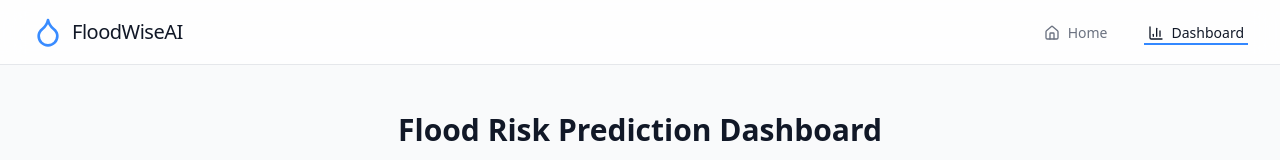
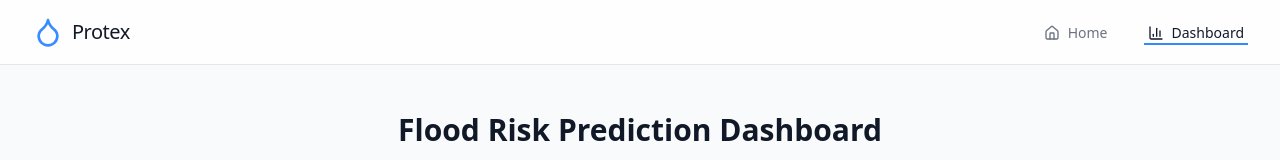
Before and after one commit to sdn3212/floodwise-insightful-forecaster, a React (Vite) app: page /dashboard in a window 1280 px wide. Shown: the top 160 px of the page. Built offline with nearby package versions, Linux system fonts and the light colour scheme.

Commit message:
Rename "FloodWiseAI" to "Protex"
Replaces all instances of "FloodWiseAI" with "Protex" in the codebase.

```diff
--- a/src/components/Navigation.tsx
+++ b/src/components/Navigation.tsx
@@ -1,4 +1,3 @@
-
 import { useState } from "react";
 import { Link, useLocation } from "react-router-dom";
 import { cn } from "@/lib/utils";
@@ -24,7 +23,7 @@ export const Navigation = () => {
             >
               <DropletIcon className="h-8 w-8 text-primary animate-pulse-subtle" />
               <span className="text-xl font-medium text-gray-900 tracking-tight">
-                FloodWise<span className="font-light">AI</span>
+                Protex
               </span>
             </Link>
           </div>
```
